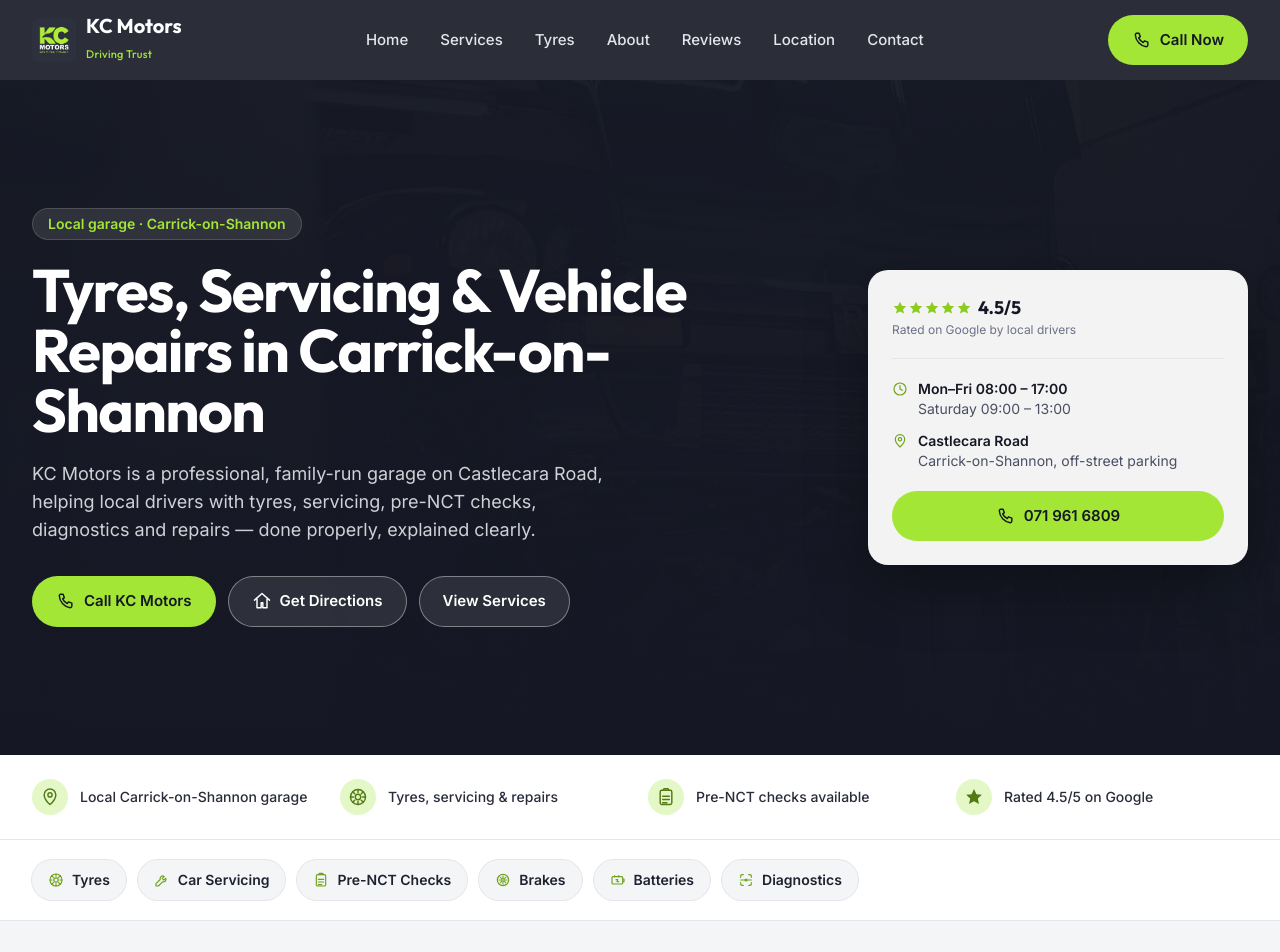
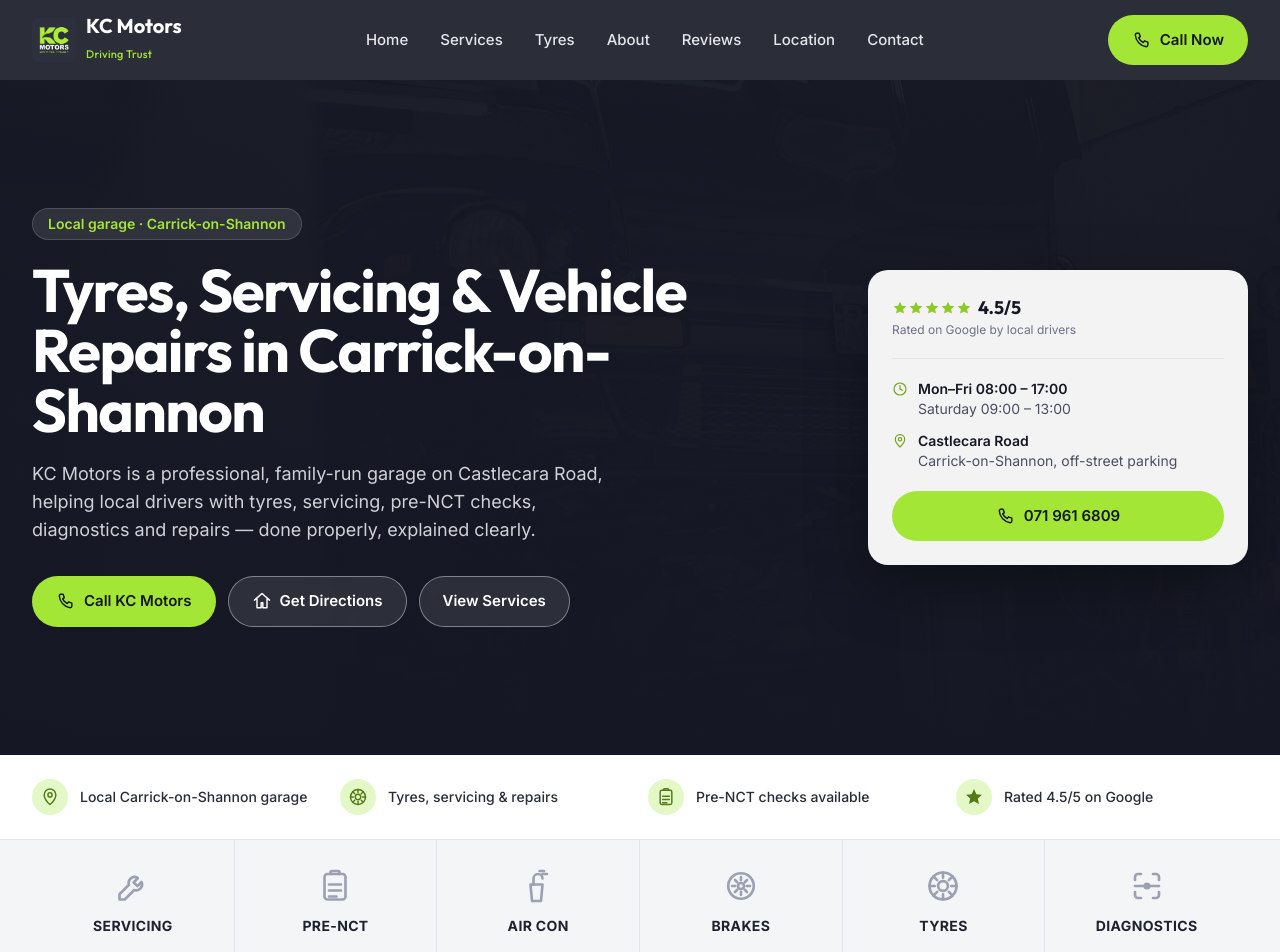
Before and after one commit to ryderwebsolutions/kcmotors, a Next.js app: page / in a window 1280 px wide. Shown: the top 952 px of the page. Built offline with nearby package versions, Linux system fonts and the light colour scheme.

Commit message:
services quick links

```diff
--- a/components/QuickActions.tsx
+++ b/components/QuickActions.tsx
@@ -1,28 +1,38 @@
-import { services } from "@/data/services";
 import { serviceIcons } from "@/components/Icons";
 
-// The most commonly searched-for jobs, as fast jump links into the matching
-// service card below — mirrors the "quick action" pattern used across most
-// garage sites, without reusing any of their copy or markup.
-const quickLinks = ["tyres-wheels", "servicing", "pre-nct", "brakes", "batteries", "diagnostics"]
-  .map((slug) => services.find((s) => s.slug === slug))
-  .filter((s): s is NonNullable<typeof s> => Boolean(s));
+// Short-label jump links into the matching service card below — mirrors the
+// icon-strip pattern used across most garage sites, without reusing any of
+// their copy or markup.
+const items = [
+  { slug: "servicing", label: "Servicing", icon: "wrench" },
+  { slug: "pre-nct", label: "Pre-NCT", icon: "clipboard" },
+  { slug: "general-maintenance", label: "Air Con", icon: "spray" },
+  { slug: "brakes", label: "Brakes", icon: "brake" },
+  { slug: "tyres-wheels", label: "Tyres", icon: "tyre" },
+  { slug: "diagnostics", label: "Diagnostics", icon: "scan" },
+] as const;
 
 export default function QuickActions() {
   return (
-    <div className="border-b border-navy-100 bg-white">
-      <div className="container-page py-5">
-        <div className="flex gap-3 overflow-x-auto sm:flex-wrap sm:overflow-visible">
-          {quickLinks.map((service) => {
-            const Icon = serviceIcons[service.icon];
+    <div className="border-b border-navy-100 bg-navy-50">
+      <div className="container-page">
+        <div className="grid grid-cols-3 sm:grid-cols-6">
+          {items.map((item, i) => {
+            const Icon = serviceIcons[item.icon];
+            const isLastInRow = (i + 1) % 3 === 0;
+            const isLastOverall = i === items.length - 1;
             return (
               <a
-                key={service.slug}
-                href={`#${service.slug}`}
-                className="flex shrink-0 items-center gap-2 rounded-full bg-navy-50 px-4 py-2.5 text-sm font-semibold text-navy-800 ring-1 ring-navy-100 transition-colors hover:bg-lime-100 hover:text-navy-900 hover:ring-lime-300"
+                key={item.slug}
+                href={`#${item.slug}`}
+                className={`group flex flex-col items-center gap-3 border-navy-100 px-2 py-7 text-center transition-colors hover:bg-white sm:border-b-0 ${
+                  !isLastInRow ? "border-r" : ""
+                } ${i < 3 ? "border-b" : ""} ${!isLastOverall ? "sm:border-r" : ""}`}
               >
-                <Icon className="h-4 w-4 text-lime-600" />
-                {service.name.split(" & ")[0]}
+                <Icon className="h-9 w-9 text-navy-300 transition-colors group-hover:text-lime-600" />
+                <span className="text-xs font-bold uppercase tracking-wide text-navy-800 sm:text-sm">
+                  {item.label}
+                </span>
               </a>
             );
           })}
```
